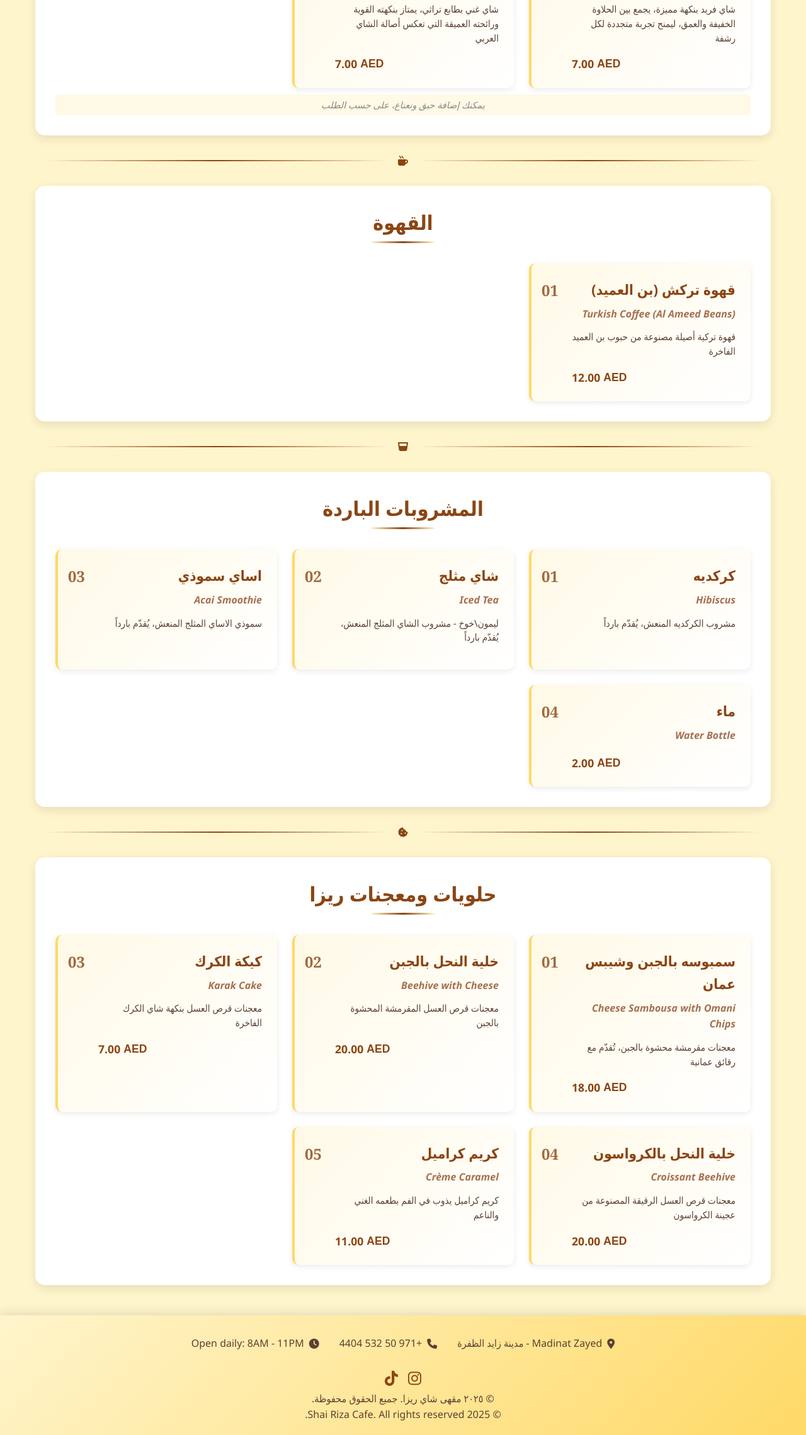
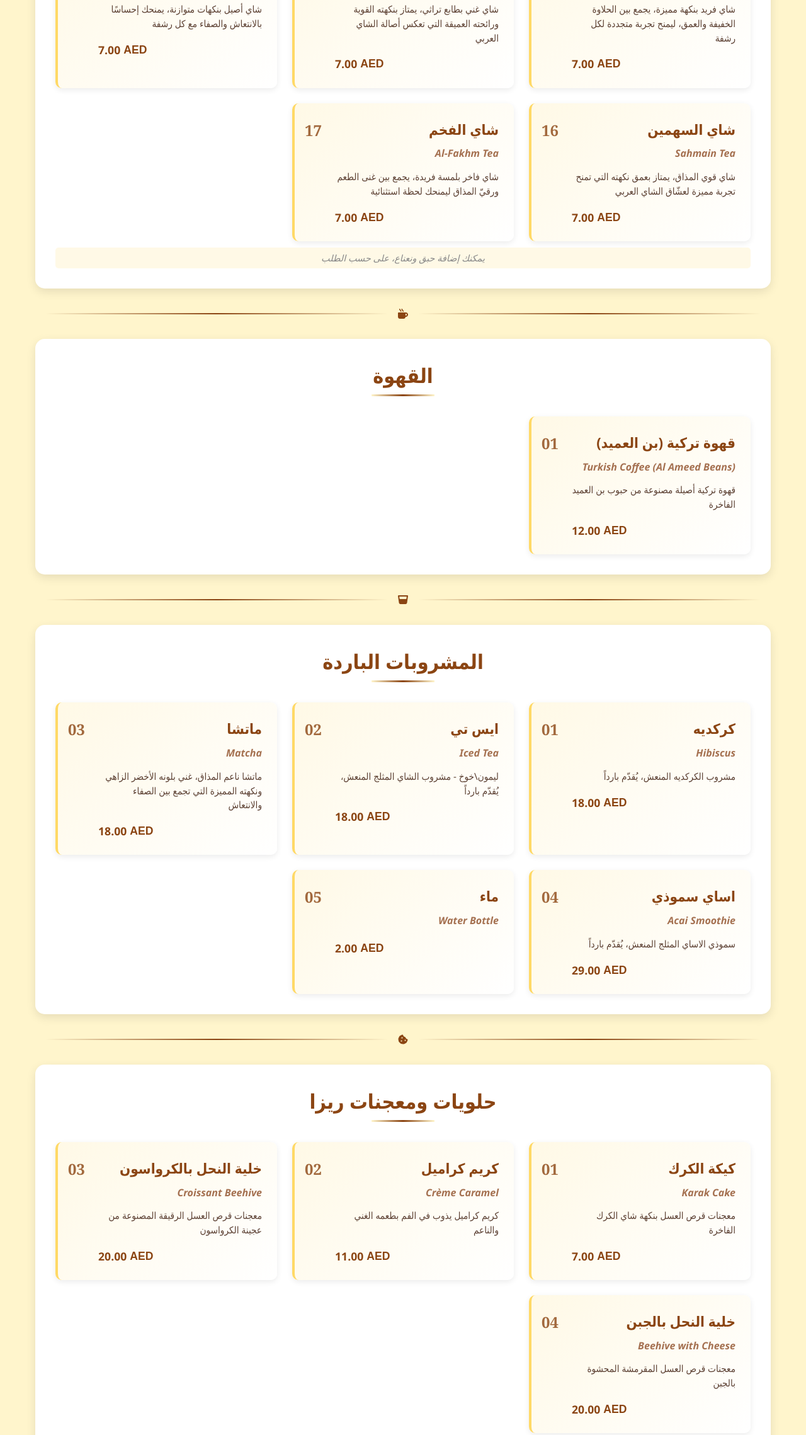
Before and after one commit to retalscodes/Shai-Riza, a plain HTML site: page shaiRiza.html in a window 1280 px wide. Shown: the part 1733-4011 px from the top of the page at 63% size. Drawn offline with Linux system fonts and the light colour scheme.

Commit message:
Update shaiRiza.html

```diff
--- a/shaiRiza.html
+++ b/shaiRiza.html
@@ -593,7 +593,7 @@
                         <p class="item-price"><span class="currency-logo">AED</span>7.00</p>
                     </div>
 
-                    <!-- Item 10 -->
+                    <!-- Item 14 -->
                     <div class="menu-item">
                         <div class="item-number">14</div>
                         <div class="item-name">
@@ -603,6 +603,45 @@
                             <span class="item-name-en">Khabt Tea</span>
                         </div>
                         <p class="item-desc">شاي غني بطابع تراثي، يمتاز بنكهته القوية ورائحته العميقة التي تعكس أصالة الشاي العربي</p>
+                        <p class="item-price"><span class="currency-logo">AED</span>7.00</p>
+                    </div>
+
+                    <!-- Item 15 -->
+                    <div class="menu-item">
+                        <div class="item-number">15</div>
+                        <div class="item-name">
+                            <span class="item-name-ar">شاي الطراد</span>
+                        </div>
+                        <div class="item-name">
+                            <span class="item-name-en">Tarad Tea</span>
+                        </div>
+                        <p class="item-desc">شاي أصيل بنكهات متوازنة، يمنحك إحساسًا بالانتعاش والصفاء مع كل رشفة</p>
+                        <p class="item-price"><span class="currency-logo">AED</span>7.00</p>
+                    </div>
+
+                    <!-- Item 16 -->
+                    <div class="menu-item">
+                        <div class="item-number">16</div>
+                        <div class="item-name">
+                            <span class="item-name-ar">شاي السهمين</span>
+                        </div>
+                        <div class="item-name">
+                            <span class="item-name-en">Sahmain Tea</span>
+                        </div>
+                        <p class="item-desc">شاي قوي المذاق، يمتاز بعمق نكهته التي تمنح تجربة مميزة لعشّاق الشاي العربي</p>
+                        <p class="item-price"><span class="currency-logo">AED</span>7.00</p>
+                    </div>
+
+                    <!-- Item 17 -->
+                    <div class="menu-item">
+                        <div class="item-number">17</div>
+                        <div class="item-name">
+                            <span class="item-name-ar">شاي الفخم</span>
+                        </div>
+                        <div class="item-name">
+                            <span class="item-name-en">Al-Fakhm Tea</span>
+                        </div>
+                        <p class="item-desc">شاي فاخر بلمسة فريدة، يجمع بين غنى الطعم ورقيّ المذاق ليمنحك لحظة استثنائية</p>
                         <p class="item-price"><span class="currency-logo">AED</span>7.00</p>
                     </div>
 
@@ -624,7 +663,7 @@
                     <div class="menu-item">
                         <div class="item-number">01</div>
                         <div class="item-name">
-                            <span class="item-name-ar">قهوة تركش (بن العميد)</span>
+                            <span class="item-name-ar">قهوة تركية (بن العميد)</span>
                         </div>
                         <div class="item-name">
                             <span class="item-name-en">Turkish Coffee (Al Ameed Beans)</span>
@@ -654,25 +693,38 @@
                             <span class="item-name-en">Hibiscus</span>
                         </div>
                         <p class="item-desc">مشروب الكركديه المنعش، يُقدّم بارداً</p>
-                        <p class="item-price"><span class="currency-logo"></span></p>
+                        <p class="item-price"><span class="currency-logo">AED</span>18.00</p>
                     </div>
 
                     <!-- Cold Beverage Item 2 -->
                     <div class="menu-item">
                         <div class="item-number">02</div>
                         <div class="item-name">
-                            <span class="item-name-ar">شاي مثلج</span>
+                            <span class="item-name-ar">ايس تي</span>
                         </div>
                         <div class="item-name">
                             <span class="item-name-en">Iced Tea</span>
                         </div>
                         <p class="item-desc">ليمون\خوخ - مشروب الشاي المثلج المنعش، يُقدّم بارداً</p>
-                        <p class="item-price"><span class="currency-logo"></span></p>
+                        <p class="item-price"><span class="currency-logo">AED</span>18.00</p>
                     </div>
 
                     <!-- Cold Beverage Item 3 -->
                     <div class="menu-item">
                         <div class="item-number">03</div>
+                        <div class="item-name">
+                            <span class="item-name-ar">ماتشا</span>
+                        </div>
+                        <div class="item-name">
+                            <span class="item-name-en">Matcha</span>
+                        </div>
+                        <p class="item-desc">ماتشا ناعم المذاق، غني بلونه الأخضر الزاهي ونكهته المميزة التي تجمع بين الصفاء والانتعاش</p>
+                        <p class="item-price"><span class="currency-logo">AED</span>18.00</p>
+                    </div>
+
+                    <!-- Cold Beverage Item 4 -->
+                    <div class="menu-item">
+                        <div class="item-number">04</div>
                         <div class="item-name">
                             <span class="item-name-ar">اساي سموذي</span>
                         </div>
@@ -680,12 +732,12 @@
                             <span class="item-name-en">Acai Smoothie</span>
                         </div>
                         <p class="item-desc">سموذي الاساي المثلج المنعش، يُقدّم بارداً</p>
-                        <p class="item-price"><span class="currency-logo"></span></p>
+                        <p class="item-price"><span class="currency-logo">AED</span>29.00</p>
                     </div>
 
                     <!-- Cold Beverage Item 4 -->
                     <div class="menu-item">
-                        <div class="item-number">04</div>
+                        <div class="item-number">05</div>
                         <div class="item-name">
                             <span class="item-name-ar">ماء</span>
                         </div>
@@ -695,7 +747,7 @@
                         <p class="item-desc"></p>
                         <p class="item-price"><span class="currency-logo">AED</span>2.00</p>
                     </div>
-                </div>
+
             </section>
 
             <div class="decorative-divider">
@@ -705,22 +757,53 @@
             <section id="pastries" class="menu-section">
                 <h2 class="section-title">حلويات ومعجنات ريزا</h2>
                 <div class="menu-items">
+
+
                     <!-- Pastry Item 1 -->
                     <div class="menu-item">
                         <div class="item-number">01</div>
                         <div class="item-name">
-                            <span class="item-name-ar">سمبوسه بالجبن وشيبس عمان</span>
+                            <span class="item-name-ar">كيكة الكرك</span>
                         </div>
                         <div class="item-name">
-                            <span class="item-name-en">Cheese Sambousa with Omani Chips</span>
+                            <span class="item-name-en">Karak Cake</span>
                         </div>
-                        <p class="item-desc">معجنات مقرمشة محشوة بالجبن، تُقدّم مع رقائق عمانية</p>
-                        <p class="item-price"><span class="currency-logo">AED</span>18.00</p>
+                        <p class="item-desc">معجنات قرص العسل بنكهة شاي الكرك الفاخرة</p>
+                        <p class="item-price"><span class="currency-logo">AED</span>7.00</p>
                     </div>
 
                     <!-- Pastry Item 2 -->
                     <div class="menu-item">
                         <div class="item-number">02</div>
+                        <div class="item-name">
+                            <span class="item-name-ar">كريم كراميل</span>
+                        </div>
+                        <div class="item-name">
+                            <span class="item-name-en">Crème Caramel</span>
+                        </div>
+                        <p class="item-desc">كريم كراميل يذوب في الفم بطعمه الغني والناعم</p>
+                        <p class="item-price"><span class="currency-logo">AED</span>11.00</p>
+                    </div>
+
+
+
+                    <!-- Pastry Item 3 -->
+                    <div class="menu-item">
+                        <div class="item-number">03</div>
+                        <div class="item-name">
+                            <span class="item-name-ar">خلية النحل بالكرواسون</span>
+                        </div>
+                        <div class="item-name">
+                            <span class="item-name-en">Croissant Beehive</span>
+                        </div>
+                        <p class="item-desc">معجنات قرص العسل الرقيقة المصنوعة من عجينة الكرواسون</p>
+                        <p class="item-price"><span class="currency-logo">AED</span>20.00</p>
+                    </div>
+
+
+                    <!-- Pastry Item 4 -->
+                    <div class="menu-item">
+                        <div class="item-number">04</div>
                         <div class="item-name">
                             <span class="item-name-ar">خلية النحل بالجبن</span>
                         </div>
@@ -731,44 +814,7 @@
                         <p class="item-price"><span class="currency-logo">AED</span>20.00</p>
                     </div>
 
-                    <!-- Pastry Item 3 -->
-                    <div class="menu-item">
-                        <div class="item-number">03</div>
-                        <div class="item-name">
-                            <span class="item-name-ar">كيكة الكرك</span>
-                        </div>
-                        <div class="item-name">
-                            <span class="item-name-en">Karak Cake</span>
-                        </div>
-                        <p class="item-desc">معجنات قرص العسل بنكهة شاي الكرك الفاخرة</p>
-                        <p class="item-price"><span class="currency-logo">AED</span>7.00</p>
-                    </div>
 
-                    <!-- Pastry Item 4 -->
-                    <div class="menu-item">
-                        <div class="item-number">04</div>
-                        <div class="item-name">
-                            <span class="item-name-ar">خلية النحل بالكرواسون</span>
-                        </div>
-                        <div class="item-name">
-                            <span class="item-name-en">Croissant Beehive</span>
-                        </div>
-                        <p class="item-desc">معجنات قرص العسل الرقيقة المصنوعة من عجينة الكرواسون</p>
-                        <p class="item-price"><span class="currency-logo">AED</span>20.00</p>
-                    </div>
-
-                    <!-- Pastry Item 5 -->
-                    <div class="menu-item">
-                        <div class="item-number">05</div>
-                        <div class="item-name">
-                            <span class="item-name-ar">كريم كراميل</span>
-                        </div>
-                        <div class="item-name">
-                            <span class="item-name-en">Crème Caramel</span>
-                        </div>
-                        <p class="item-desc">كريم كراميل يذوب في الفم بطعمه الغني والناعم</p>
-                        <p class="item-price"><span class="currency-logo">AED</span>11.00</p>
-                    </div>
                 </div>
             </section>
             </div>
@@ -781,7 +827,7 @@
                     </div>
                     <div class="contact-item">
                         <i class="fas fa-phone"></i>
-                    <span>+971 50 532 4404</span>
+                        <span>+971505324404</span>
                     </div>
                     <div class="contact-item">
                         <i class="fas fa-clock"></i>
```
Lines whose indentation alone changed are shown as unchanged.
